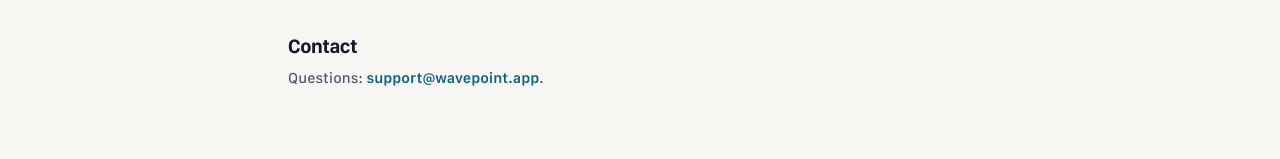
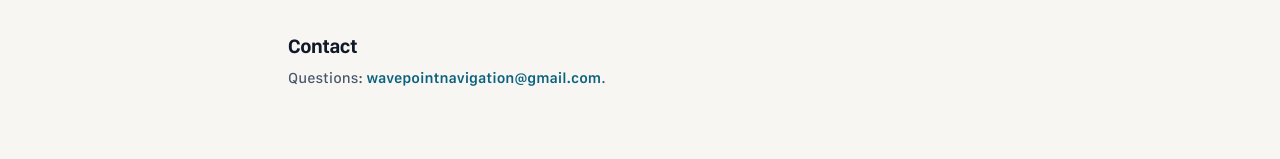
Before and after one commit to wavepoint-app/wavepoint-website, a Next.js app: page /terms in a window 1280 px wide. Shown: the part 1190-1349 px from the top of the page. Built offline with nearby package versions, Linux system fonts and the light colour scheme.

Commit message:
update email to wavepointnavigation@gmail.com

```diff
--- a/app/careers/page.tsx
+++ b/app/careers/page.tsx
@@ -18,8 +18,8 @@ export default function CareersPage() {
       <LegalSection title="Say hello">
         <p>
           Feel free to email{' '}
-          <a className="font-semibold text-primary" href="mailto:support@wavepoint.app">
-            support@wavepoint.app
+          <a className="font-semibold text-primary" href="mailto:wavepointnavigation@gmail.com">
+            wavepointnavigation@gmail.com
           </a>
           .
         </p>
--- a/app/privacy/page.tsx
+++ b/app/privacy/page.tsx
@@ -86,8 +86,8 @@ export default function PrivacyPage() {
         <p>
           Campus alerts you submitted stay visible as anonymous reports; your user id is removed
           from them. If you cannot open the app, email{' '}
-          <a className="font-semibold text-primary" href="mailto:support@wavepoint.app">
-            support@wavepoint.app
+          <a className="font-semibold text-primary" href="mailto:wavepointnavigation@gmail.com">
+          wavepointnavigation@gmail.com
           </a>{' '}
           from the address on your account and we will delete it for you.
         </p>
@@ -96,8 +96,8 @@ export default function PrivacyPage() {
       <LegalSection title="Contact">
         <p>
           Questions about this policy:{' '}
-          <a className="font-semibold text-primary" href="mailto:support@wavepoint.app">
-            support@wavepoint.app
+          <a className="font-semibold text-primary" href="mailto:wavepointnavigation@gmail.com">
+          wavepointnavigation@gmail.com
           </a>
           .
         </p>
--- a/app/support/page.tsx
+++ b/app/support/page.tsx
@@ -12,8 +12,8 @@ export default function SupportPage() {
       <LegalSection title="Reach us">
         <p>
           Email{' '}
-          <a className="font-semibold text-primary" href="mailto:support@wavepoint.app">
-            support@wavepoint.app
+          <a className="font-semibold text-primary" href="mailto:wavepointnavigation@gmail.com">
+            wavepointnavigation@gmail.com
           </a>
           . We read every message and aim to reply as soon as possible.
         </p>
@@ -31,7 +31,7 @@ export default function SupportPage() {
         <p>
           <a
             className="hover-lift inline-flex rounded-xl bg-primary px-4 py-2.5 text-sm font-bold text-white shadow-[0_4px_8px_rgba(11,97,126,0.25)]"
-            href="mailto:support@wavepoint.app?subject=Please%20delete%20my%20Wavepoint%20account"
+            href="mailto:wavepointnavigation@gmail.com?subject=Please%20delete%20my%20Wavepoint%20account"
           >
             Request deletion by email
           </a>
--- a/app/terms/page.tsx
+++ b/app/terms/page.tsx
@@ -70,8 +70,8 @@ export default function TermsPage() {
       <LegalSection title="Contact">
         <p>
           Questions:{' '}
-          <a className="font-semibold text-primary" href="mailto:support@wavepoint.app">
-            support@wavepoint.app
+          <a className="font-semibold text-primary" href="mailto:wavepointnavigation@gmail.com">
+            wavepointnavigation@gmail.com
           </a>
           .
         </p>
--- a/components/SiteChrome.tsx
+++ b/components/SiteChrome.tsx
@@ -16,7 +16,7 @@ const LEGAL_LINKS = [
 ] as const;
 
 const CONTACT_LINKS = [
-  { href: 'mailto:support@wavepoint.app', label: 'Email' },
+  { href: 'mailto:wavepointnavigation@gmail.com', label: 'Email' },
   { href: 'https://www.instagram.com/wavepointnavigation', label: 'Instagram' },
 ] as const;
 
```
